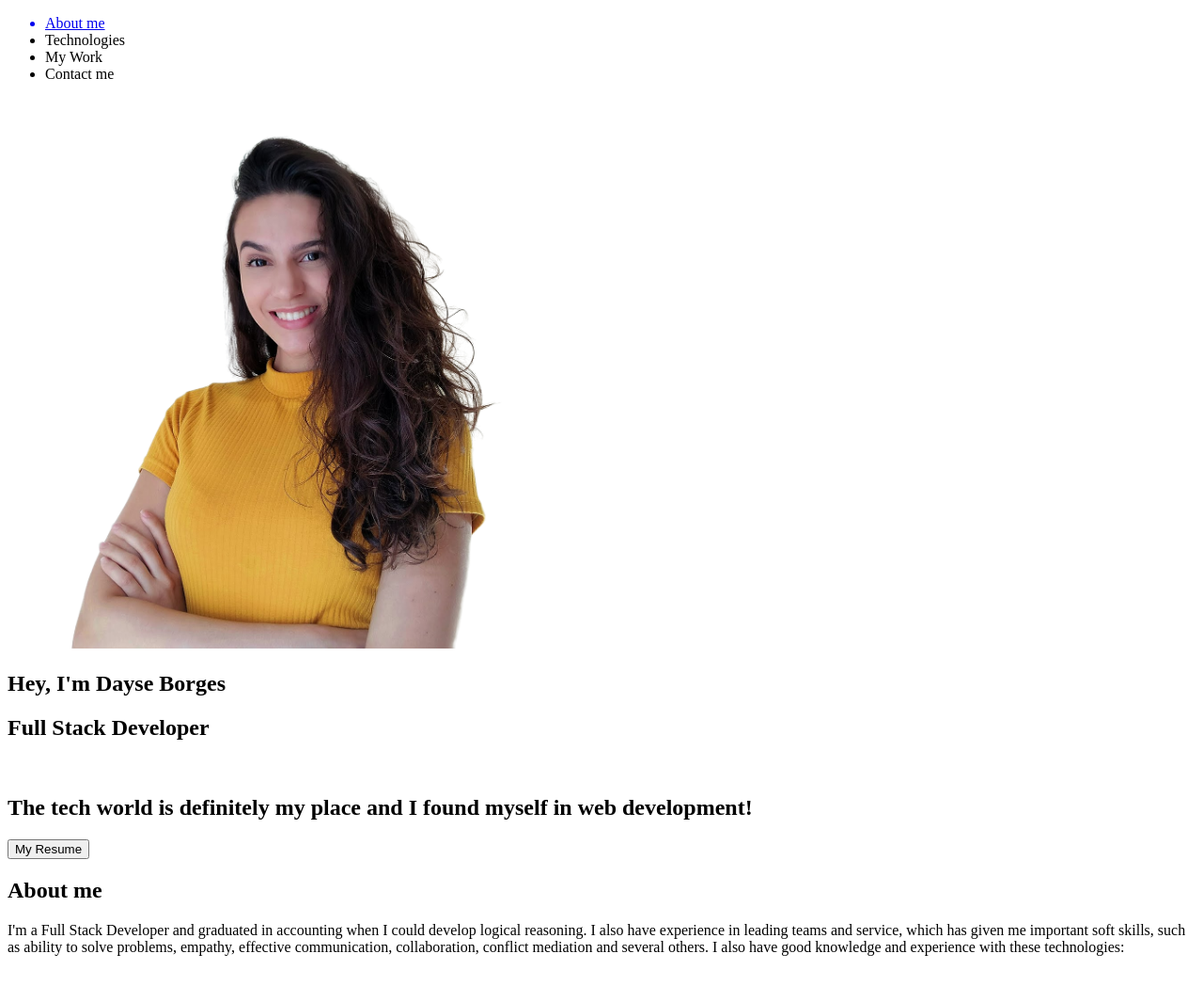
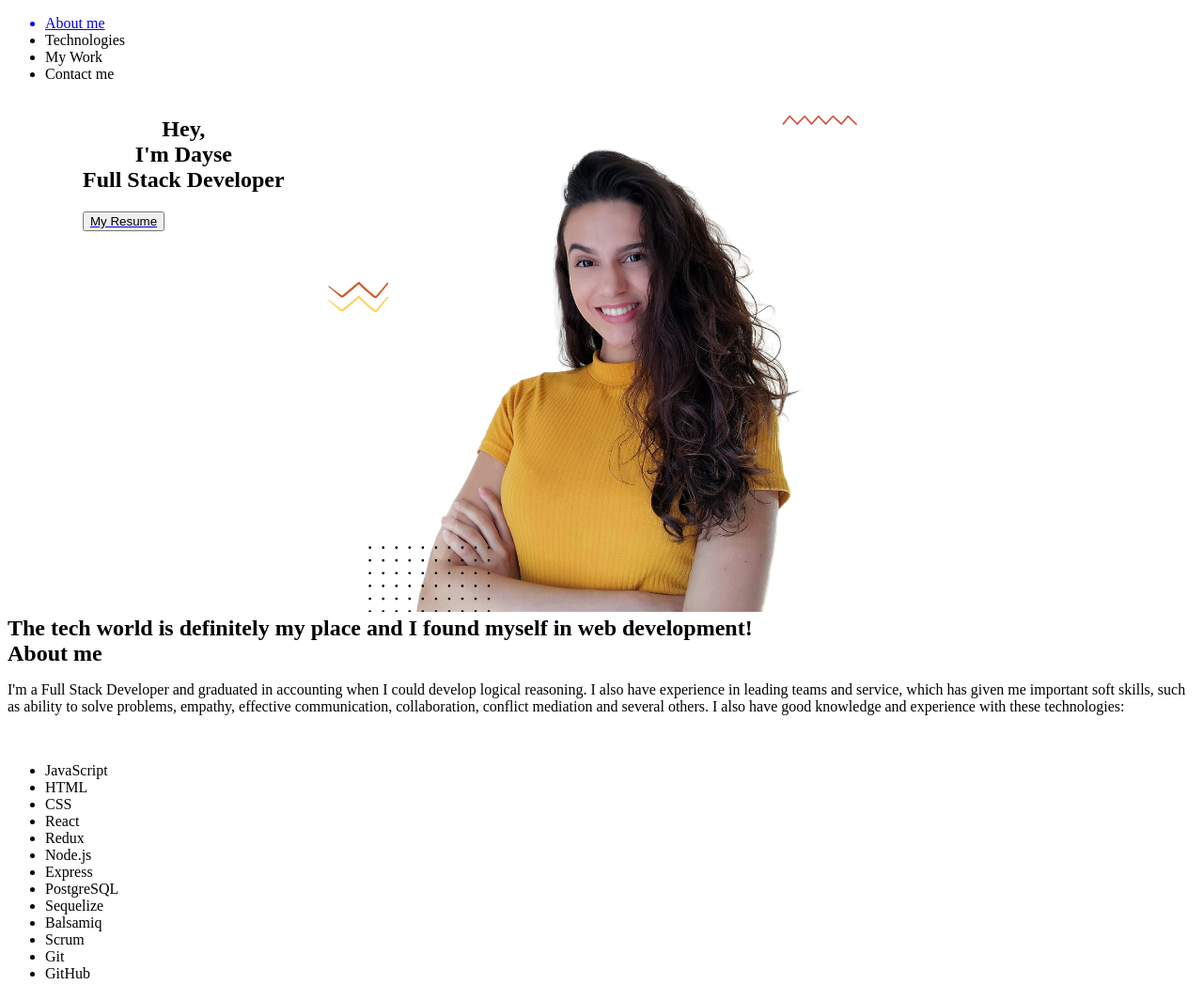
Before and after one commit to DayseBorges/My_Portfolio, a plain HTML site: page index.html in a window 1280 px wide. Shown: the top 1048 px of the page at 94% size. Drawn offline with Linux system fonts and the light colour scheme.

Commit message:
categorias más reponsives

```diff
--- /dev/null
+++ b/assets/styles/index.css
@@ -0,0 +1,32 @@
+.image-container {
+    position: relative;
+    text-align: center;
+  }
+
+  .text-overlay {
+    position: absolute;
+    top: 20px;
+    left: 80px;
+  }
+
+  h1, h2 {
+    margin: 0;
+  }
+
+  button {
+    display: block;
+    margin-top: 20px;
+  }
+
+  @media (max-width: 600px) {
+    .text-overlay {
+      position: static;
+      margin-top: 20px;
+    }
+  }
+
+
+
+  .right-text {
+    flex: 1;
+  }
--- a/index.html
+++ b/index.html
@@ -5,10 +5,11 @@
     <meta http-equiv="X-UA-Compatible" content="IE=edge">
     <meta name="viewport" content="width=device-width, initial-scale=1.0">
     <link rel="stylesheet" href="https://cdnjs.cloudflare.com/ajax/libs/font-awesome/6.3.0/css/all.min.css" integrity="sha512-SzlrxWUlpfuzQ+pcUCosxcglQRNAq/DZjVsC0lE40xsADsfeQoEypE+enwcOiGjk/bSuGGKHEyjSoQ1zVisanQ==" crossorigin="anonymous" referrerpolicy="no-referrer" />
+    <link rel="stylesheet" href="./assets/styles/index.css">
     <title>Dayse Borges</title>
 </head>
 <body>
-    <header>
+    <header class="header">
         <nav>
             <ul>
                 <a href="#about-me"><li>About me</li></a>
@@ -17,14 +18,21 @@
                 <li>Contact me</li>
             </ul>
         </nav>
-        <img width="600px" src="./assets/img/Mi proyecto.png" alt="Imagen de Dayse Borges - Full Stack Developer">
-        <main>
+
+
             <section>
-                <h1>Hey, I'm Dayse Borges</h1>
-                <h1>Full Stack Developer</h1>
-                <br>
-                <h2>The tech world is definitely my place and I found myself in web development!</h2>
-                <a href="./assets/documents/CV+Dayse+Borges+Espanhol (1).pdf" target="_blank"><button>My Resume</button></a>
+                <div class="image-container">
+                    <img class="image" width="600px" src="./assets/img/Dayse.png" alt="Imagen de Dayse Borges - Full Stack Developer">
+                    <div class="text-overlay">
+                      <h1>Hey,</h1>
+                      <h1>I'm Dayse</h1>
+                      <h1>Full Stack Developer</h1>
+                      <a href="./assets/documents/CV+Dayse+Borges+Espanhol (1).pdf" target="_blank"><button>My Resume</button></a>
+                    </div>
+                  </div>
+
+                <h2 class="text">The tech world is definitely my place and I found myself in web development!</h2>
+
             </section>
     </header>
     <main>
@@ -33,7 +41,6 @@
             <p>I'm a Full Stack Developer and graduated in accounting when I could develop logical reasoning. I also have experience in leading teams and service, which has given me important soft skills, such as ability to solve problems, empathy, effective communication, collaboration, conflict mediation and several others. I also have good knowledge and experience with these technologies:
                 </p>
         </section>
-    </main>
     <br>
 
     <section>
```
Also changed, not shown: assets/img/Dayse.png (added).
